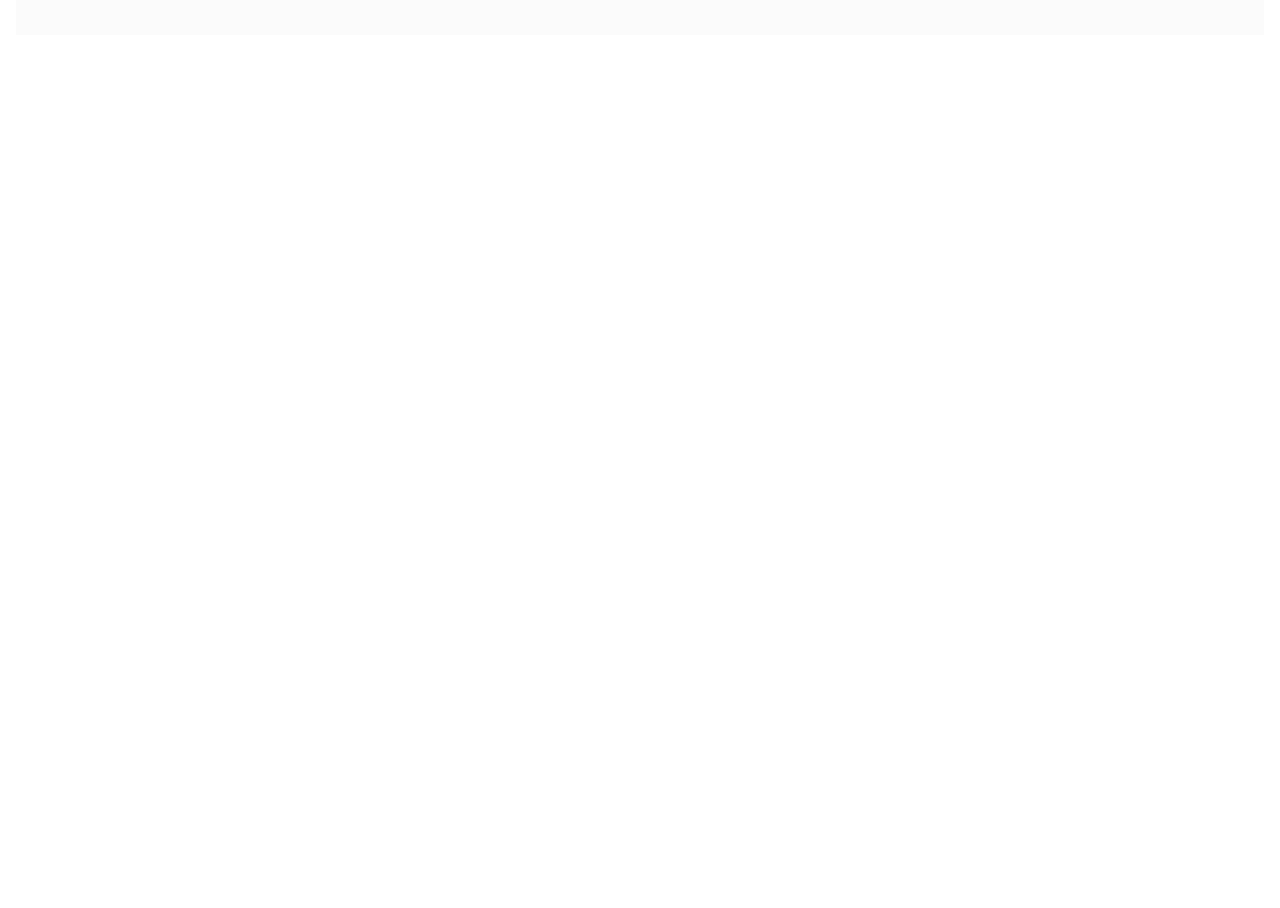
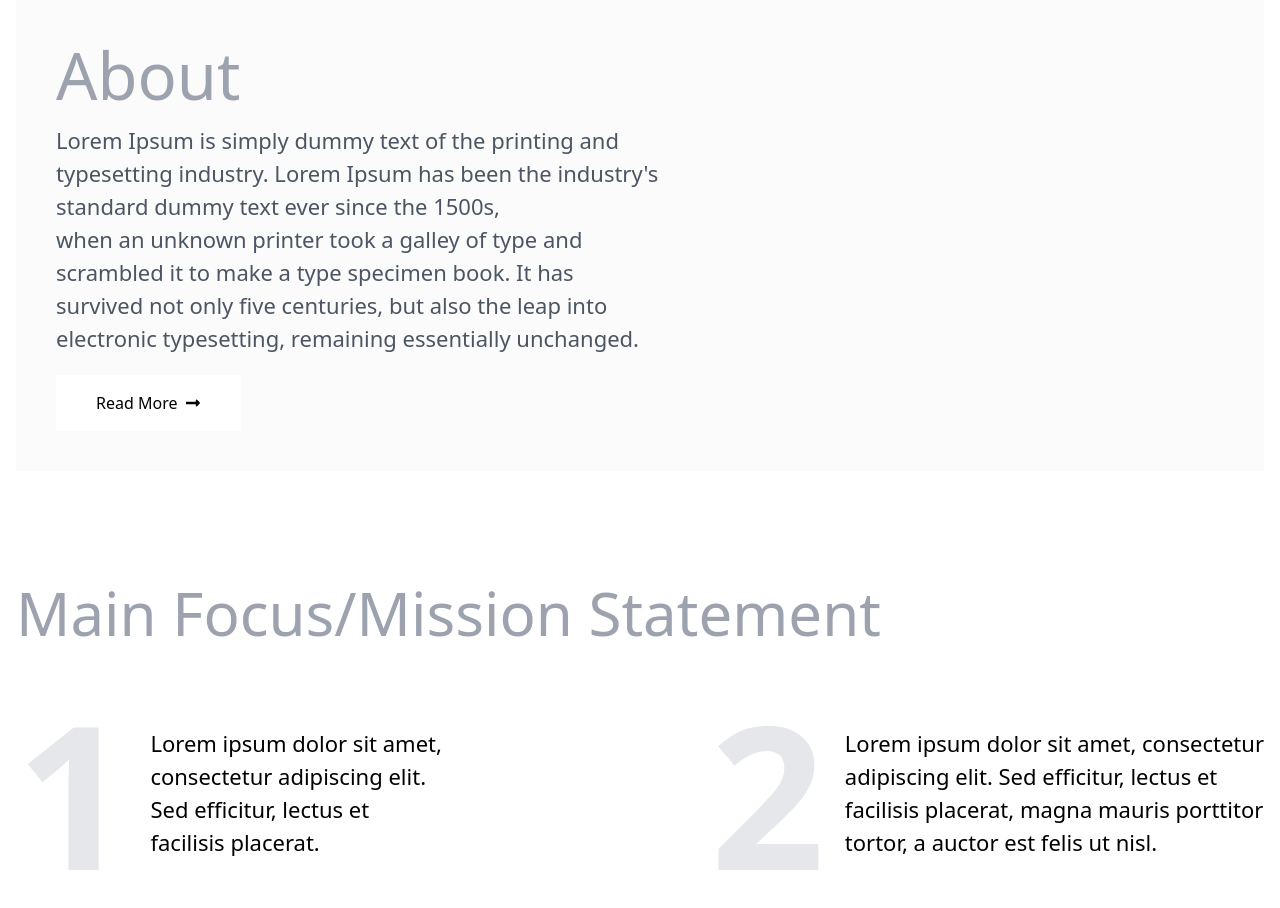
Before and after one commit to haseeburrehmanjs/Architects-Website, a Next.js app: page / in a window 1280 px wide. Shown: the part 1380-2288 px from the top of the page. Before the commit the page ends 1431 px from the top, so only its background shows below. Built offline with nearby package versions, Linux system fonts and the light colour scheme.

Commit message:
mission-section-completed

```diff
--- a/app/page.tsx
+++ b/app/page.tsx
@@ -2,6 +2,7 @@
 import Navbar from './component/Navbar'
 import Hero from './pages/Hero'
 import About from './pages/About'
+import MissionStateMent from './pages/MissionStateMent'
 
 const page = () => {
   return (
@@ -9,6 +10,7 @@
       <Navbar />
       <Hero />
       <About />
+      <MissionStateMent />
     </>
   )
 }
--- a/app/pages/About.tsx
+++ b/app/pages/About.tsx
@@ -8,7 +8,7 @@
 const About = () => {
     return (
         <section className="container mx-auto p-4 mt-10">
-            <div className='bg-[#FBFBFB] p-10 flex gap-16 flex-wrap'>
+            <div className='bg-[#FBFBFB] p-10 flex gap-8 flex-wrap'>
                 <div className='gap-3 flex-wrap flex'>
                     <div className='flex flex-col gap-3 hidden sm:flex'>
                         <Image width={270} height={265} src={img1} alt='img1' />
@@ -18,7 +18,7 @@
                 </div>
                 <div>
                     <h1 className='text-[65px] text-gray-400'>About</h1>
-                    <p className='text-[18px] text-gray-600'>Lorem Ipsum is simply dummy text of the printing and <br /> typesetting industry. Lorem Ipsum has been the industry's <br /> standard dummy text ever since the 1500s,<br /> when an unknown printer took a galley of type and <br /> scrambled it to make a type specimen book. It has <br /> survived not only five centuries, but also the leap into <br />electronic typesetting, remaining essentially unchanged.</p>
+                    <p className='text-[22px] text-gray-600'>Lorem Ipsum is simply dummy text of the printing and <br /> typesetting industry. Lorem Ipsum has been the industry's <br /> standard dummy text ever since the 1500s,<br /> when an unknown printer took a galley of type and <br /> scrambled it to make a type specimen book. It has <br /> survived not only five centuries, but also the leap into <br />electronic typesetting, remaining essentially unchanged.</p>
                     <button className='px-10 py-4 flex gap-2 items-center bg-white mt-5 hover:bg-gray-400'>Read More <FaLongArrowAltRight/></button>
                 </div>
             </div>
--- /dev/null
+++ b/app/pages/MissionStateMent.tsx
@@ -0,0 +1,23 @@
+import React from 'react'
+
+const MissionStateMent = () => {
+    return (
+        <section className='container mx-auto p-4 mt-20'>
+            <div>
+                <h1 className='text-6xl text-gray-400 sm:text-left text-center'>Main Focus/Mission Statement</h1>
+                <div className='flex justify-between flex-wrap'>
+                    <div className='flex gap-5 items-center '>
+                        <h1 className='text-[200px] font-bold text-gray-200'>1</h1>
+                        <p className='text-[22px]'>Lorem ipsum dolor sit amet, <br /> consectetur adipiscing elit. <br /> Sed efficitur, lectus et <br /> facilisis placerat.</p>
+                    </div>
+                    <div className='flex gap-5 items-center'>
+                        <h1 className='text-[200px] font-bold text-gray-200'>2</h1>
+                        <p className='text-[22px]'>Lorem ipsum dolor sit amet, consectetur <br /> adipiscing elit. Sed efficitur, lectus et <br /> facilisis placerat, magna mauris porttitor <br /> tortor, a auctor est felis ut nisl.</p>
+                    </div>
+                </div>
+            </div>
+        </section>
+    )
+}
+
+export default MissionStateMent
```
